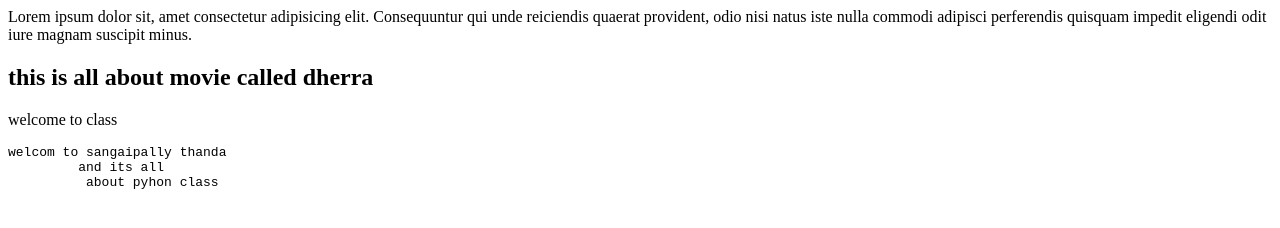
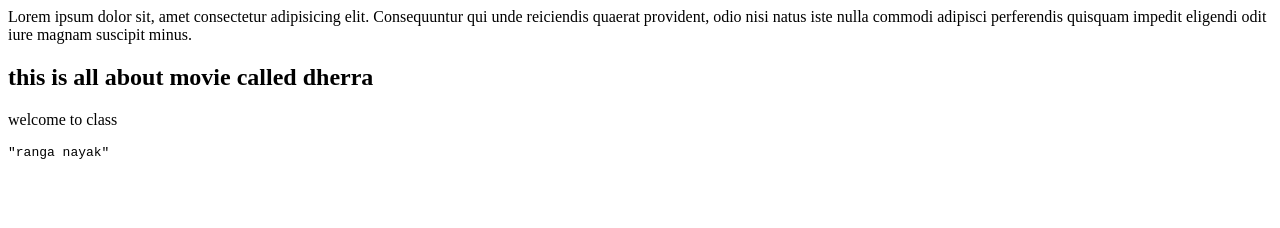
Before and after one commit to nenavathsanthosh/sample, a plain HTML site: page index.html in a window 1280 px wide. Drawn offline with Linux system fonts and the light colour scheme.

Commit message:
modified text in html

```diff
--- a/index.html
+++ b/index.html
@@ -10,8 +10,6 @@
     commodi adipisci perferendis quisquam impedit eligendi odit iure magnam suscipit minus.
     <h2>this is all about movie called dherra</h2>
     <p>welcome to class</p>
-    <pre>welcom to sangaipally thanda
-         and its all
-          about pyhon class</pre>
+    <pre>"ranga nayak"</pre>
 </body>
 </html>
```
